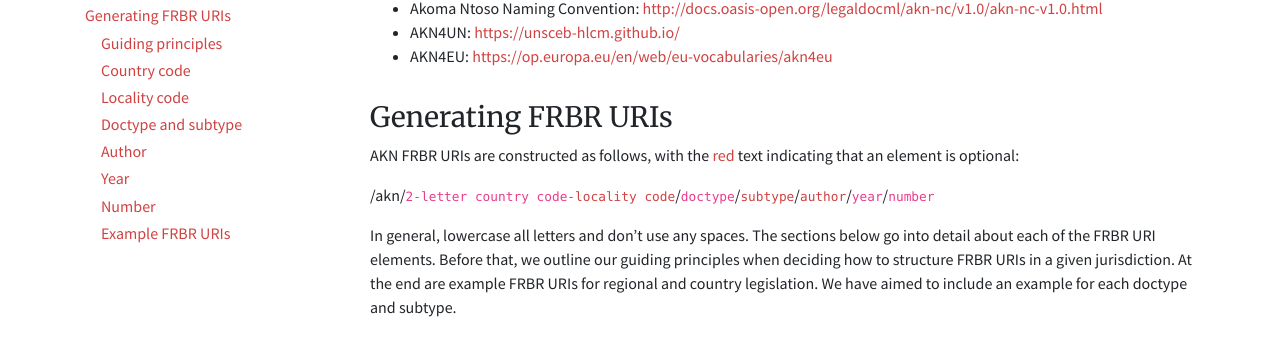
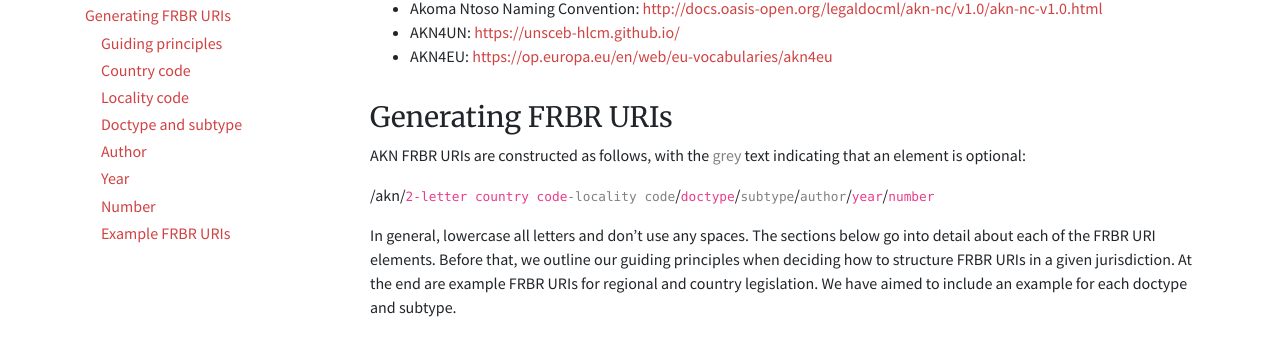
Before and after one commit to laws-africa/laws-africa.github.io, a Jekyll site: the page built from _publications/akn4africa-recommendation.markdown, in a window 1280 px wide and 900 px high, scrolled down 897 px. Shown: the part 115-454 px from the top of the window. Built offline with Jekyll 4.4.1, drawn with Linux system fonts in a browser that asks for light colours; nearby versions of some CDN libraries.

Commit message:
use grey, not red, for optional elements

```diff
--- a/_publications/akn4africa-recommendation.markdown
+++ b/_publications/akn4africa-recommendation.markdown
@@ -31,9 +31,9 @@ The following resources informed the structure of this document and the issues d
 
 # Generating FRBR URIs
 
-AKN FRBR URIs are constructed as follows, with the <span style="color:#D04242">red</span> text indicating that an element is optional:
+AKN FRBR URIs are constructed as follows, with the <span style="color:#808080">grey</span> text indicating that an element is optional:
 
-/akn/`2-letter country code`<code><span style="color:#D04242">-locality code</span></code>/`doctype`/<code><span style="color:#D04242">subtype</span></code>/<code><span style="color:#D04242">author</span></code>/`year`/`number`
+/akn/`2-letter country code`<code><span style="color:#808080">-locality code</span></code>/`doctype`/<code><span style="color:#808080">subtype</span></code>/<code><span style="color:#808080">author</span></code>/`year`/`number`
 
 In general, lowercase all letters and don’t use any spaces.
 The sections below go into detail about each of the FRBR URI elements. Before that, we outline our guiding principles when deciding how to structure FRBR URIs in a given jurisdiction.
```
